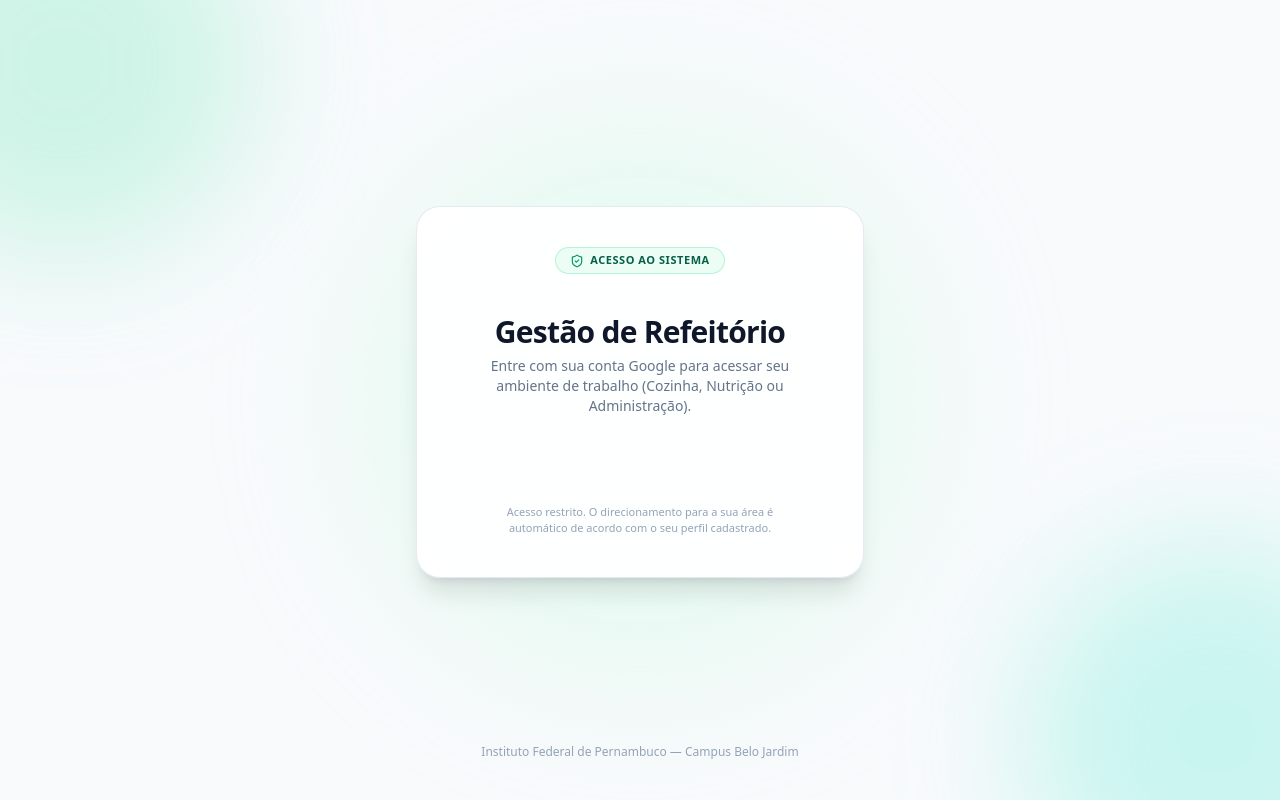
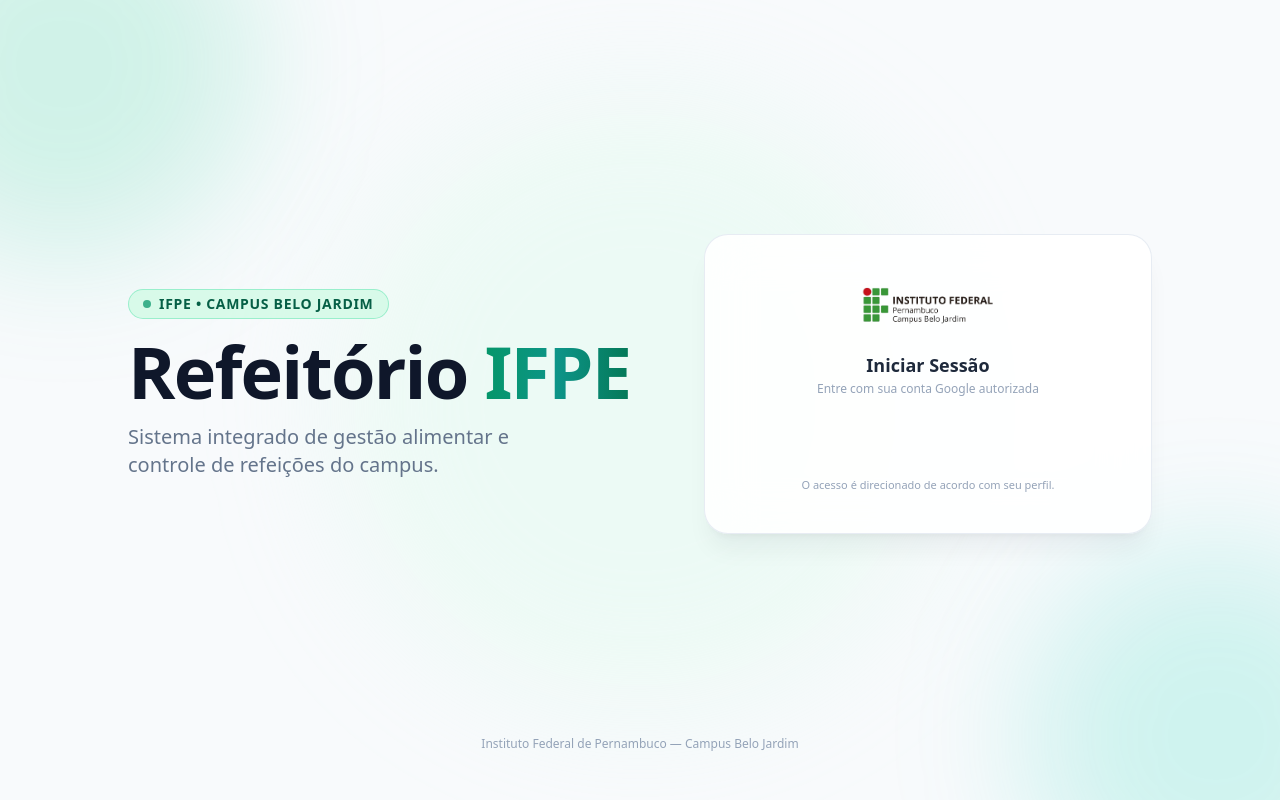
Before and after one commit to ifpebj-ti/gestao-refeitorio, a Next.js app in the folder frontend/: page / in a window 1280 px wide. Built offline with nearby package versions, Linux system fonts and the light colour scheme; no server answers.

Commit message:
feat(frontend): modernizar tela de boas-vindas splash

```diff
--- a/frontend/app/page.tsx
+++ b/frontend/app/page.tsx
@@ -5,15 +5,14 @@
 import { useRouter } from "next/navigation";
 import { GoogleLogin, CredentialResponse } from "@react-oauth/google";
 import { useAuth } from "./context/AuthContext";
-import { ShieldCheck, AlertCircle, Loader2 } from "lucide-react";
+import { AlertCircle, Loader2 } from "lucide-react";
 
-export default function UnifiedLoginPage() {
+export default function LoginPage() {
   const router = useRouter();
   const { loginComGoogle, autenticado, perfil, carregando } = useAuth();
   const [erro, setErro] = useState<string | null>(null);
   const [processando, setProcessando] = useState(false);
 
-  // Redireciona automaticamente se já estiver autenticado
   useEffect(() => {
     if (!carregando && autenticado) {
       if (perfil === "ADMIN") {
@@ -50,88 +49,98 @@
   };
 
   return (
-    <div className="relative min-h-screen w-full flex flex-col items-center justify-between p-4 sm:p-8 bg-slate-50 overflow-hidden select-none">
-      {/* Efeitos visuais de fundo: Mesh Gradients Suaves */}
-      <div className="absolute -top-32 -left-32 w-96 h-96 bg-emerald-300/30 rounded-full blur-3xl pointer-events-none" />
-      <div className="absolute -bottom-32 -right-32 w-96 h-96 bg-teal-300/30 rounded-full blur-3xl pointer-events-none" />
-      <div className="absolute top-1/2 left-1/2 -translate-x-1/2 -translate-y-1/2 w-[580px] h-[580px] bg-emerald-100/40 rounded-full blur-3xl pointer-events-none" />
+    <div className="relative min-h-screen w-full flex flex-col justify-between p-6 sm:p-10 bg-slate-50 overflow-hidden select-none">
+      {/* Efeitos visuais de fundo: Mesh Gradients modernos e suaves */}
+      <div className="absolute -top-32 -left-32 w-96 h-96 bg-emerald-400/20 rounded-full blur-3xl pointer-events-none" />
+      <div className="absolute -bottom-32 -right-32 w-96 h-96 bg-teal-400/20 rounded-full blur-3xl pointer-events-none" />
+      <div className="absolute top-1/2 left-1/2 -translate-x-1/2 -translate-y-1/2 w-[600px] h-[600px] bg-emerald-100/30 rounded-full blur-3xl pointer-events-none" />
 
-      {/* Espaçador superior para equilíbrio de centralização */}
-      <div className="w-full max-w-md pt-2" />
+      {/* Espaço superior para equilíbrio */}
+      <div className="w-full" />
 
-      {/* Card Principal de Autenticação Unificada */}
-      <main className="relative z-10 bg-white/95 backdrop-blur-md border border-slate-200/90 rounded-3xl shadow-xl hover:shadow-2xl transition-all max-w-md w-full p-8 sm:p-10 space-y-6 my-auto">
-        {/* Topo do Card: Badge Institucional + Logo IFPE */}
-        <div className="text-center space-y-3">
-          <div className="flex justify-center">
-            <span className="inline-flex items-center gap-1.5 px-3.5 py-1 bg-emerald-50 border border-emerald-200/80 rounded-full text-emerald-800 text-[11px] font-extrabold uppercase tracking-wider shadow-2xs">
-              <ShieldCheck className="w-3.5 h-3.5 text-emerald-600" />
-              Acesso ao Sistema
+      {/* Bloco Central: Layout Minimalista, Amplo e Moderno */}
+      <main className="relative z-10 w-full max-w-5xl mx-auto my-auto flex flex-col md:flex-row items-center justify-between gap-12 lg:gap-16">
+        {/* Lado Esquerdo: Identidade do Refeitório IFPE com Grande Impacto Visual */}
+        <div className="text-center md:text-left space-y-4 max-w-xl">
+          <div className="inline-flex items-center gap-2 px-3.5 py-1 bg-emerald-100/80 border border-emerald-300/60 rounded-full shadow-2xs">
+            <span className="w-2 h-2 rounded-full bg-emerald-600 animate-pulse" />
+            <span className="text-xs sm:text-sm font-extrabold tracking-wider text-emerald-800 uppercase">
+              IFPE • Campus Belo Jardim
             </span>
           </div>
 
-          <div className="flex justify-center py-2">
-            <div className="relative w-36 h-18">
+          <h1 className="text-5xl sm:text-6xl lg:text-7xl font-black text-slate-900 tracking-tight leading-[1.05]">
+            Refeitório{" "}
+            <span className="text-transparent bg-clip-text bg-gradient-to-r from-emerald-600 via-teal-600 to-emerald-700">
+              IFPE
+            </span>
+          </h1>
+
+          <p className="text-base sm:text-lg lg:text-xl text-slate-500 font-normal leading-relaxed max-w-md">
+            Sistema integrado de gestão alimentar e controle de refeições do campus.
+          </p>
+        </div>
+
+        {/* Lado Direito: Modal de Login Clean */}
+        <div className="w-full max-w-md bg-white/90 backdrop-blur-xl border border-slate-200/80 rounded-3xl shadow-xl shadow-slate-900/5 p-8 sm:p-10 space-y-6">
+          <div className="flex flex-col items-center text-center space-y-3">
+            <div className="relative w-36 h-16">
               <Image
                 src="/ifpe_bjpng.png"
-                alt="Logo IFPE Campus Belo Jardim"
+                alt="Logo IFPE"
                 fill
                 sizes="144px"
                 priority
                 className="object-contain"
               />
             </div>
-          </div>
-
-          <div className="space-y-1.5">
-            <h1 className="text-2xl sm:text-3xl font-extrabold text-slate-900 tracking-tight">
-              Gestão de Refeitório
-            </h1>
-            <p className="text-xs sm:text-sm text-slate-500 max-w-xs mx-auto leading-relaxed">
-              Entre com sua conta Google para acessar seu ambiente de trabalho (Cozinha, Nutrição ou Administração).
+            <div>
+              <h2 className="text-lg font-bold text-slate-800">
+                Iniciar Sessão
+              </h2>
+              <p className="text-xs text-slate-400 mt-0.5">
+                Entre com sua conta Google autorizada
               </p>
             </div>
           </div>
 
-        {/* Mensagem de Erro */}
+          {/* Feedback de Erro */}
           {erro && (
-          <div className="p-3.5 text-xs bg-rose-50 border border-rose-200 text-rose-800 rounded-2xl flex items-start gap-2.5 animate-in fade-in duration-200">
-            <AlertCircle className="w-4 h-4 text-rose-600 shrink-0 mt-0.5" />
-            <span className="font-semibold leading-relaxed">{erro}</span>
+            <div className="p-3 text-xs bg-rose-50 border border-rose-200 text-rose-700 rounded-xl flex items-start gap-2">
+              <AlertCircle className="w-4 h-4 text-rose-500 shrink-0 mt-0.5" />
+              <span className="font-medium leading-relaxed">{erro}</span>
             </div>
           )}
 
-        {/* Botão Oficial do Google Login */}
-        <div className="flex flex-col items-center justify-center pt-2 space-y-4">
+          {/* Botão de Login Google */}
+          <div className="flex flex-col items-center justify-center space-y-3 pt-1">
             {processando ? (
-            <div className="py-3 px-6 bg-slate-50 border border-slate-200 rounded-full flex items-center gap-2.5 text-xs font-bold text-slate-700 shadow-2xs">
+              <div className="w-full py-3 bg-slate-50 border border-slate-200 rounded-full flex items-center justify-center gap-2 text-xs font-semibold text-slate-600">
                 <Loader2 className="w-4 h-4 text-emerald-600 animate-spin" />
-              <span>Autenticando credenciais...</span>
+                <span>Autenticando...</span>
               </div>
             ) : (
-            <div className="shadow-2xs rounded-full overflow-hidden">
+              <div className="w-full flex justify-center shadow-2xs rounded-full overflow-hidden">
                 <GoogleLogin
                   onSuccess={handleSucesso}
                   onError={handleErro}
                   shape="pill"
                   size="large"
-                width="300"
+                  width="280"
                   text="signin_with"
                 />
               </div>
             )}
-
-          <p className="text-[11px] text-slate-400 text-center max-w-xs leading-normal">
-            Acesso restrito. O direcionamento para a sua área é automático de acordo com o seu perfil cadastrado.
+            <p className="text-[11px] text-slate-400 text-center">
+              O acesso é direcionado de acordo com seu perfil.
             </p>
+          </div>
         </div>
       </main>
 
-      {/* Rodapé Institucional Limpo */}
-      <footer className="relative z-10 w-full text-center pb-2">
-        <p className="text-xs text-slate-400 font-medium">
+      {/* Rodapé Simples */}
+      <footer className="relative z-10 w-full text-center py-2 text-xs text-slate-400">
         Instituto Federal de Pernambuco — Campus Belo Jardim
-        </p>
       </footer>
     </div>
   );
```
Lines whose indentation alone changed are shown as unchanged.
